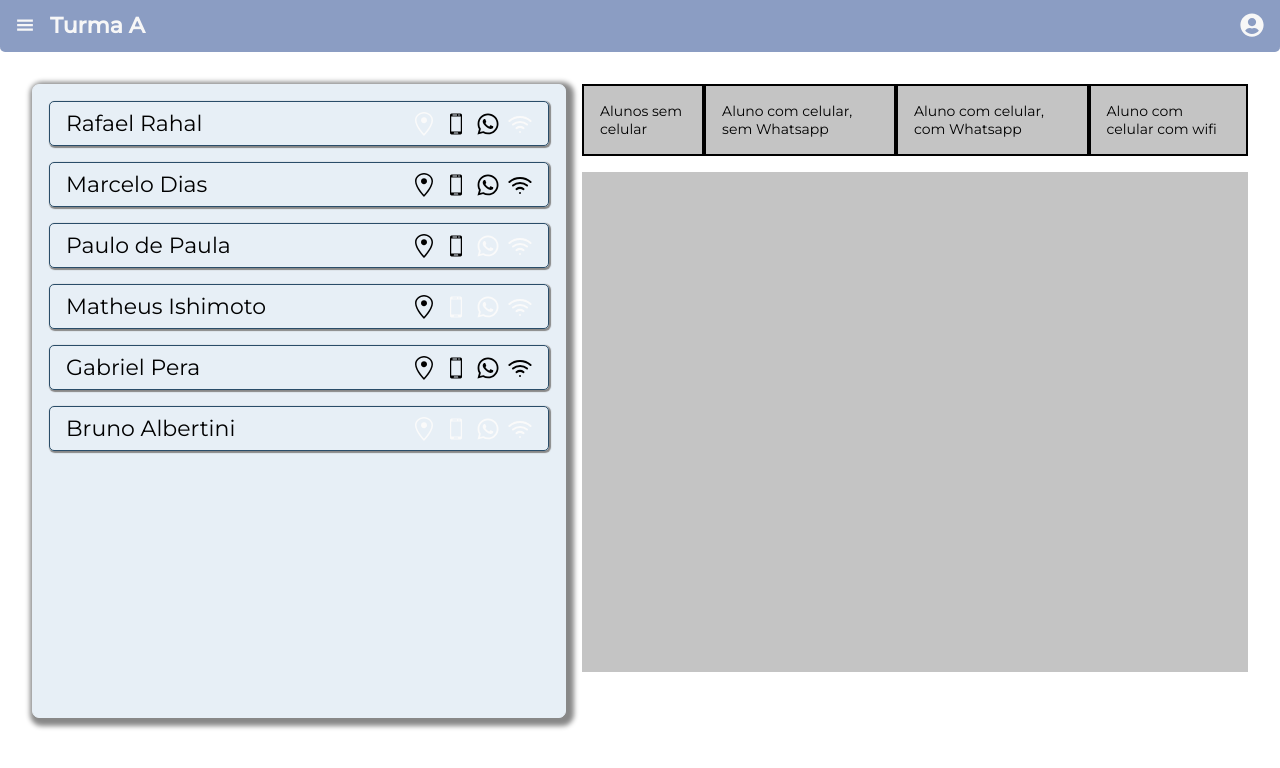
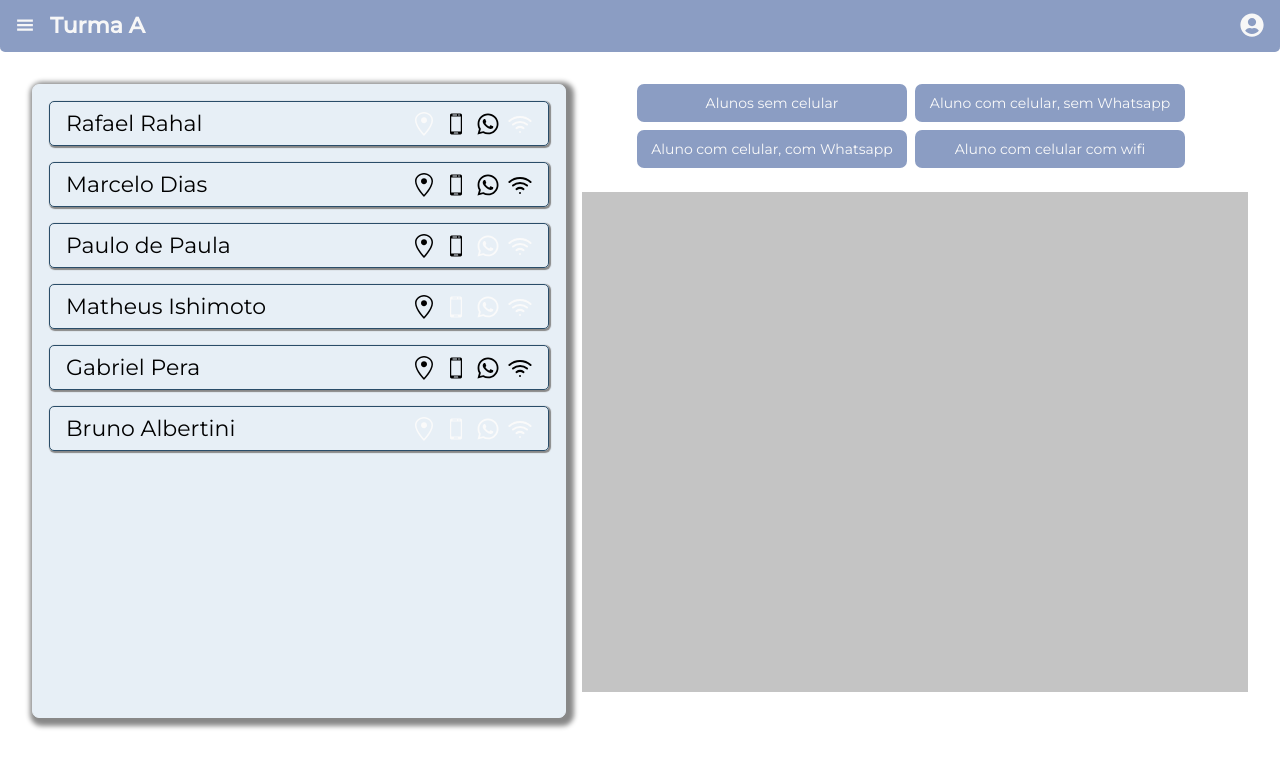
Before and after one commit to marcelodof/hackthon-covid, a React (Create React App) app in the folder front/: page / in a window 1280 px wide. Shown: the top 768 px of the page. Built offline with nearby package versions, Linux system fonts and the light colour scheme.

Commit message:
change students filter

```diff
--- a/front/src/Components/StudentsFilter/StudentsFilter.css
+++ b/front/src/Components/StudentsFilter/StudentsFilter.css
@@ -1,14 +1,17 @@
 .filter-wrapper {
     display: flex;
     flex-direction: column;
+    margin-left: 16px;
     flex: 1;
-    margin-left: 16px;
 }
 
 .filter-buttons {
     display: flex;
     flex-direction: row;
-    justify-content: space-between;
+    justify-content: center;
+    align-items: center;
+    flex-wrap: wrap;
+
 }
 
 .filter-content {
@@ -21,9 +24,15 @@
     display: flex;
     flex-direction: row;
     align-items: center;
-    padding: 16px;
-    border: 2px solid black;
-    background-color: #C4C4C4;
+    justify-content: center;
+    padding: 8px;
+    border: 2px solid #8b9dc3;
+    border-radius: 7px;
+    width: 250px;
+    background-color: #8b9dc3;
     font-size: 14px;
     cursor: pointer;
+    margin-bottom: 8px;
+    margin-right: 8px;
+    color: #FAFAFA;
 }
```
